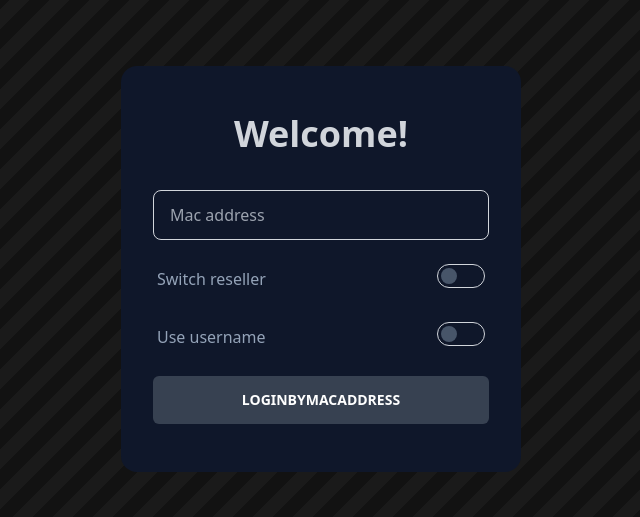
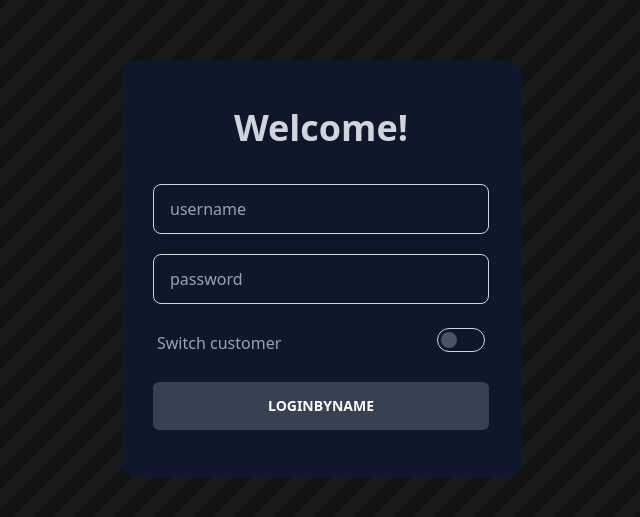
Before and after one commit to CodeMaster1022/Careium-AI, a React (Vite) app: page / in a window 1280 px wide. Shown: the part 131-648 px from the top of the page, without its empty margins (319-959 px from the left). Built offline with nearby package versions, Linux system fonts and the light colour scheme.

Commit message:
role chaged

```diff
--- a/src/pages/LoginPage.tsx
+++ b/src/pages/LoginPage.tsx
@@ -9,8 +9,8 @@
 import { useToast } from "@/hooks/use-toast";
 import "../CSS/sendButton.css";
 export default function LoginPage() {
-  const [method, setMethod] = useState(0);
-  const [selectMember, setSelectMember] = useState(true);
+  const [method, setMethod] = useState(1);
+  const [selectMember, setSelectMember] = useState(false);
   const dispatch = useDispatch<AppDispatch>(); // Use typed dispatch
   const [macAddress, setMacAddress] = useState("");
   const [username, setUsername] = useState("");
```
